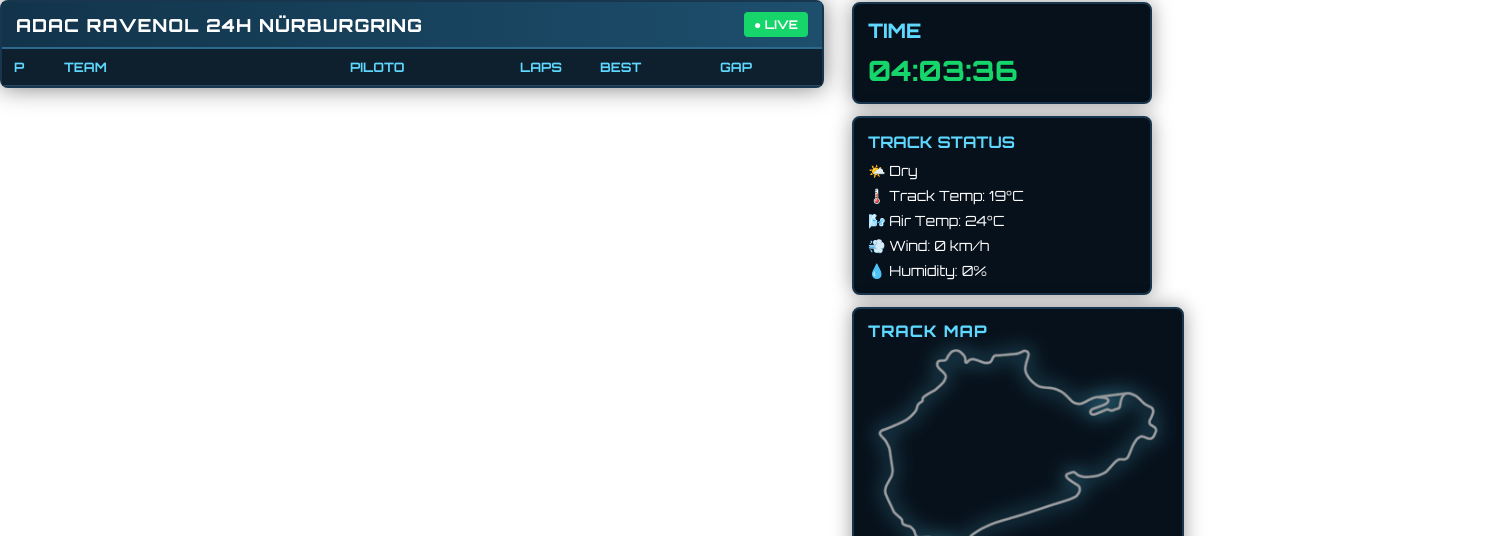
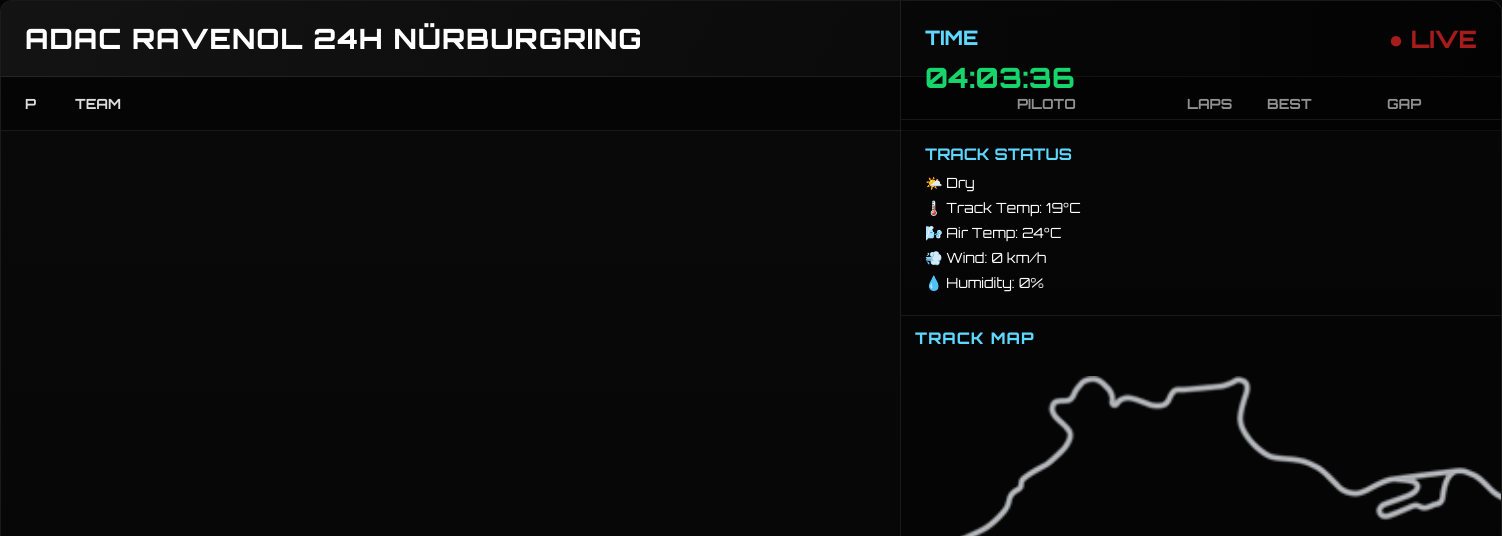
Before and after one commit to Chavitoxo/nurburgring-overlay, a website: page index.html in a window 1280 px wide. Shown: the top 536 px of the page, 1502 px wide, since content can reach past the window. Drawn offline with Linux system fonts and the light colour scheme; no server answers.

Commit message:
updated broadcast overlay design

```diff
--- a/style.css
+++ b/style.css
@@ -6,9 +6,12 @@
 
     overflow:hidden;
 
-    background:transparent;
+    background:
+    radial-gradient(circle at top,#111 0%,#050505 60%);
 
     font-family:'Orbitron',sans-serif;
+
+    color:white;
 
 }
 
@@ -16,17 +19,25 @@
 
     position:relative;
 
-    width:820px;
+    width:1500px;
 
-    background:#07111b;
+    height:1000px;
 
-    border:2px solid #18364d;
+    background:
+    linear-gradient(
+        180deg,
+        rgba(10,10,10,.95),
+        rgba(5,5,5,.98)
+    );
 
-    border-radius:8px;
+    border:1px solid rgba(255,255,255,.08);
 
-    overflow:visible;
+    border-radius:12px;
 
-    box-shadow:0 0 25px rgba(0,0,0,.5);
+    overflow:hidden;
+
+    box-shadow:
+    0 0 40px rgba(0,0,0,.7);
 
 }
 
@@ -38,15 +49,17 @@
 
     align-items:center;
 
-    background:linear-gradient(
+    padding:20px 24px;
+
+    border-bottom:
+    1px solid rgba(255,255,255,.08);
+
+    background:
+    linear-gradient(
         90deg,
-        #12344b,
-        #1d4f6d
+        rgba(20,20,20,.95),
+        rgba(5,5,5,.95)
     );
-
-    padding:10px 14px;
-
-    border-bottom:2px solid #2d688d;
 
 }
 
@@ -54,7 +67,7 @@
 
     color:white;
 
-    font-size:18px;
+    font-size:28px;
 
     font-weight:800;
 
@@ -64,17 +77,11 @@
 
 .live{
 
-    background:#16d66b;
+    color:#ff2a2a;
 
-    color:#fff;
+    font-size:24px;
 
-    font-size:12px;
-
-    font-weight:700;
-
-    padding:5px 10px;
-
-    border-radius:4px;
+    font-weight:800;
 
 }
 
@@ -97,33 +104,37 @@
 
 .header{
 
-    background:#0e1f2d;
+    background:
+    rgba(0,0,0,.45);
 
-    color:#5ed8ff;
+    color:#ddd;
 
-    padding:10px 12px;
+    padding:18px 24px;
 
-    font-size:13px;
+    font-size:14px;
 
-    font-weight:700;
+    font-weight:600;
 
-    border-bottom:1px solid #244861;
+    border-bottom:
+    1px solid rgba(255,255,255,.08);
 
 }
 
 .row{
 
-    padding:9px 12px;
+    padding:22px 24px;
 
-    color:#fff;
+    color:white;
 
-    font-size:13px;
+    font-size:18px;
 
     font-weight:500;
 
-    border-bottom:1px solid rgba(255,255,255,.05);
+    border-bottom:
+    1px solid rgba(255,255,255,.05);
 
-    background:#09141f;
+    background:
+    rgba(255,255,255,.01);
 
     transition:.2s;
 
@@ -153,15 +164,17 @@
 
 .row div:first-child{
 
-    color:#4ad7ff;
+    color:#fff;
 
     font-weight:800;
+
+    font-size:20px;
 
 }
 
 .row div:nth-child(5){
 
-    color:#ffe082;
+    color:#ff4dff;
 
     font-weight:700;
 
@@ -169,9 +182,9 @@
 
 .row div:last-child{
 
-    color:#62ff92;
+    color:#fff;
 
-    font-weight:700;
+    font-weight:500;
 
 }
 
@@ -199,9 +212,14 @@
 
     top:0;
 
-    right:-330px;
+    right:0;
 
-    width:300px;
+    width:600px;
+
+    height:100%;
+
+    border-left:
+    1px solid rgba(255,255,255,.08);
 
 }
 
@@ -209,17 +227,17 @@
 .weatherbox,
 .trackmap{
 
-    background:#07111b;
+    background:
+    rgba(0,0,0,.35);
 
-    border:2px solid #18364d;
+    border-bottom:
+    1px solid rgba(255,255,255,.08);
 
-    border-radius:8px;
+    padding:24px;
 
-    margin-bottom:12px;
+    border-radius:0;
 
-    padding:14px;
-
-    box-shadow:0 0 20px rgba(0,0,0,.4);
+    box-shadow:none;
 
 }
 
@@ -275,19 +293,11 @@
 
     position:relative;
 
-    width:300px;
+    width:100%;
 
-    height:260px;
+    height:480px;
 
     overflow:hidden;
-
-    background:#07111b;
-
-    border:2px solid #18364d;
-
-    border-radius:8px;
-
-    box-shadow:0 0 20px rgba(0,0,0,.4);
 
 }
 
@@ -313,20 +323,21 @@
 
 #trackimg{
 
-    width:85%;
+    width:92%;
 
     position:absolute;
 
-    top:40px;
+    top:60px;
 
     left:50%;
 
     transform:translateX(-50%);
 
-    z-index:1;
+    opacity:.95;
 
     filter:
-    drop-shadow(0 0 10px #5ed8ff);
+    brightness(1.2)
+    contrast(1.1);
 
 }
 
@@ -334,13 +345,11 @@
 
     position:absolute;
 
-    bottom:10px;
+    bottom:20px;
 
-    right:10px;
+    left:20px;
 
-    width:80px;
-
-    z-index:10;
+    width:170px;
 
     opacity:.95;
 
```
Also changed, not shown: index.html (+1 -1 lines).
